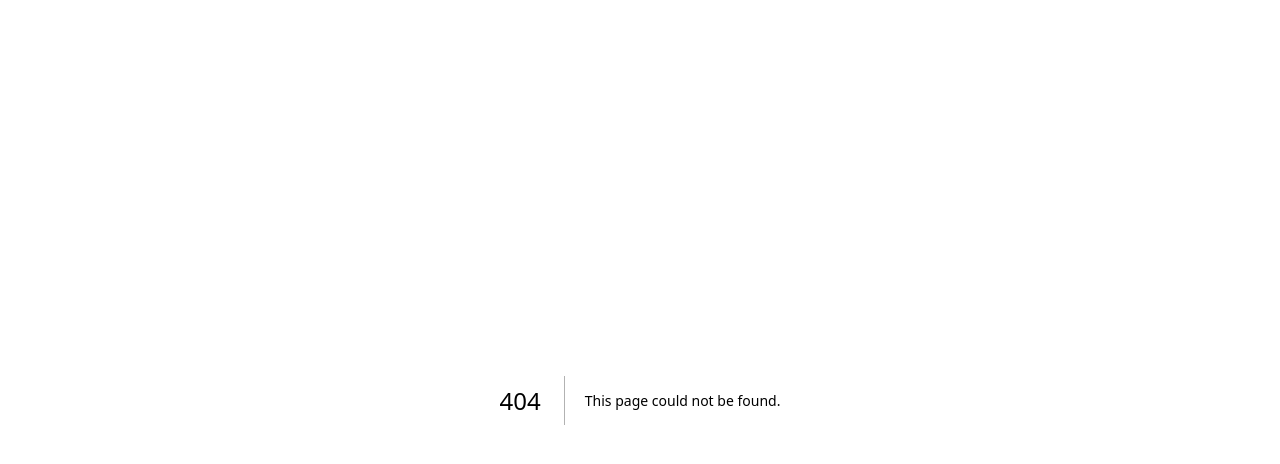
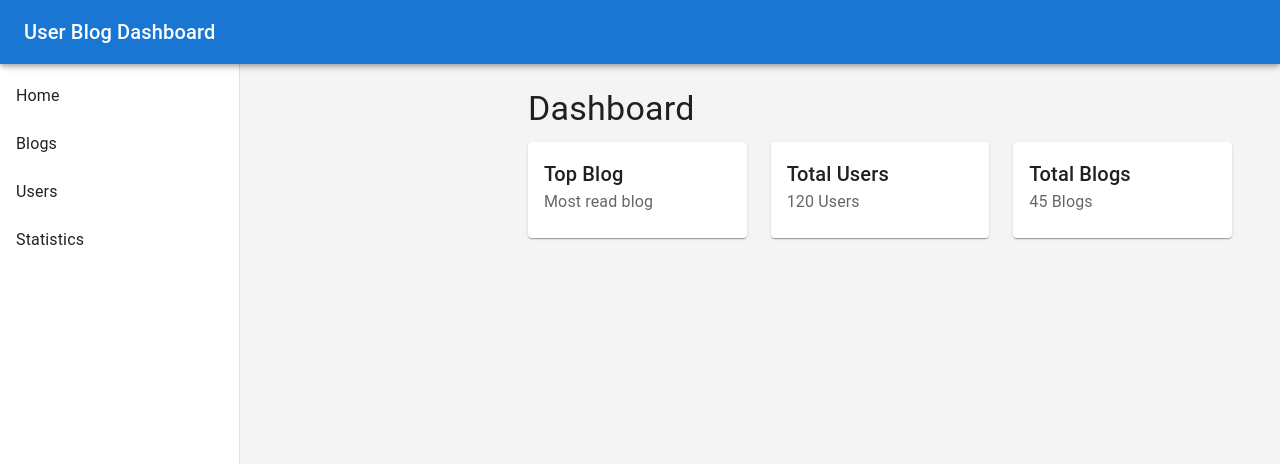
Before and after one commit to sevgiguclu/user-blog-dashboard, a Next.js app: page /dashboard in a window 1280 px wide. Before the commit this address had no page. Shown: the top 464 px of the page. Built offline with nearby package versions, Linux system fonts and the light colour scheme.

Commit message:
added material UI and created dashboard page

```diff
--- /dev/null
+++ b/src/app/dashboard/page.tsx
@@ -0,0 +1,84 @@
+"use client";
+
+import { Box, CssBaseline, Drawer, List, ListItem, ListItemText, AppBar, Toolbar, Typography, Container, Grid, Card, CardContent } from "@mui/material";
+
+const drawerWidth = 240;
+
+export default function Dashboard() {
+    return (
+        <Box sx={{ display: "flex" }}>
+            <CssBaseline />
+
+            {/* Top Navigation Bar */}
+            <AppBar position="fixed" sx={{ zIndex: (theme) => theme.zIndex.drawer + 1 }}>
+                <Toolbar>
+                    <Typography variant="h6" noWrap component="div">
+                        User Blog Dashboard
+                    </Typography>
+                </Toolbar>
+            </AppBar>
+
+            {/* Sidebar Navigation */}
+            <Drawer
+                variant="permanent"
+                sx={{
+                    width: drawerWidth,
+                    flexShrink: 0,
+                    [`& .MuiDrawer-paper`]: { width: drawerWidth, boxSizing: "border-box" },
+                }}
+            >
+                <Toolbar />
+                <Box sx={{ overflow: "auto" }}>
+                    <List>
+                        {["Home", "Blogs", "Users", "Statistics"].map((text) => (
+                            <ListItem button key={text}>
+                                <ListItemText primary={text} />
+                            </ListItem>
+                        ))}
+                    </List>
+                </Box>
+            </Drawer>
+
+            {/* Main Content */}
+            <Box component="main" sx={{ flexGrow: 1, p: 3, ml: `${drawerWidth}px` }}>
+                <Toolbar />
+
+                <Container>
+                    <Typography variant="h4" gutterBottom>
+                        Dashboard
+                    </Typography>
+
+                    {/* Dashboard Stats */}
+                    <Grid container spacing={3}>
+                        <Grid item xs={12} md={6} lg={4}>
+                            <Card>
+                                <CardContent>
+                                    <Typography variant="h6">Top Blog</Typography>
+                                    <Typography color="text.secondary">Most read blog</Typography>
+                                </CardContent>
+                            </Card>
+                        </Grid>
+
+                        <Grid item xs={12} md={6} lg={4}>
+                            <Card>
+                                <CardContent>
+                                    <Typography variant="h6">Total Users</Typography>
+                                    <Typography color="text.secondary">120 Users</Typography>
+                                </CardContent>
+                            </Card>
+                        </Grid>
+
+                        <Grid item xs={12} md={6} lg={4}>
+                            <Card>
+                                <CardContent>
+                                    <Typography variant="h6">Total Blogs</Typography>
+                                    <Typography color="text.secondary">45 Blogs</Typography>
+                                </CardContent>
+                            </Card>
+                        </Grid>
+                    </Grid>
+                </Container>
+            </Box>
+        </Box>
+    );
+}
--- a/src/app/layout.tsx
+++ b/src/app/layout.tsx
@@ -1,16 +1,5 @@
 import type { Metadata } from "next";
-import { Geist, Geist_Mono } from "next/font/google";
-import "./globals.css";
-
-const geistSans = Geist({
-  variable: "--font-geist-sans",
-  subsets: ["latin"],
-});
-
-const geistMono = Geist_Mono({
-  variable: "--font-geist-mono",
-  subsets: ["latin"],
-});
+import ThemeRegistry from "../shared/ThemeRegistry";
 
 export const metadata: Metadata = {
   title: "Create Next App",
@@ -24,9 +13,11 @@ export default function RootLayout({
 }>) {
   return (
     <html lang="en">
-      <body className={`${geistSans.variable} ${geistMono.variable}`}>
-        {children}
-      </body>
+          <body>
+              <ThemeRegistry>
+                  {children }
+              </ThemeRegistry>
+        </body>
     </html>
   );
 }
--- /dev/null
+++ b/src/shared/ThemeRegistry.tsx
@@ -0,0 +1,28 @@
+"use client";//We made this file work as Client Component.
+
+import { ThemeProvider, createTheme } from "@mui/material/styles";
+import CssBaseline from "@mui/material/CssBaseline";
+
+const theme = createTheme({
+    palette: {
+        mode: "light",
+        primary: {
+            main: "#1976d2",//blue
+        },
+        secondary: {
+            main: "#dc004e",//red
+        },
+        background: {
+            default: "#f4f4f4",
+        },
+    },
+});
+
+export default function ThemeRegistry({ children }: { children: React.ReactNode }) {
+    return (
+        <ThemeProvider theme={theme}>
+            <CssBaseline /> {/* global reset for Material UI */}
+            {children}
+        </ThemeProvider>
+    );
+}
```
Also changed, not shown: package.json (+7 -4 lines), src/app/blog/[id]/page.tsx (added, +8 -0 lines), src/app/blog/page.tsx (added, +9 -0 lines), src/app/page.tsx (+6 -92 lines), src/app/profile/page.tsx (added, +8 -0 lines), 2 other files (tests, documents, lock files or other folders).
